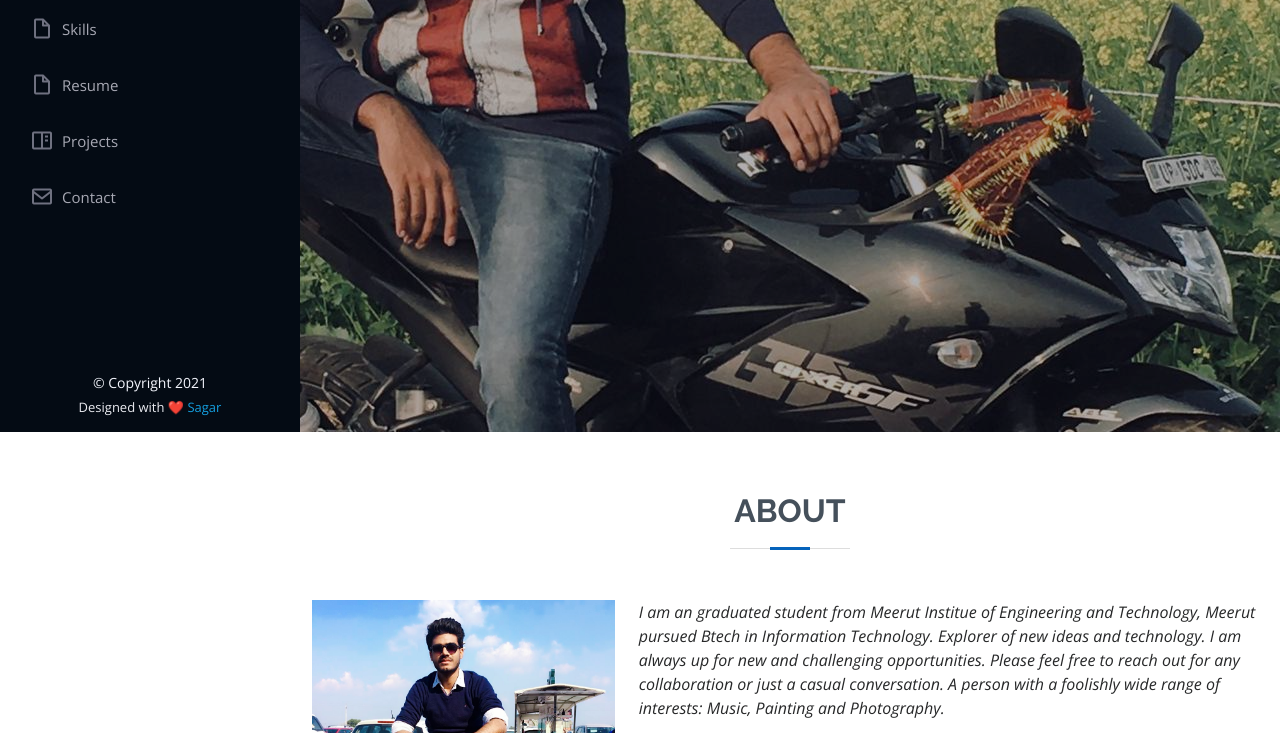
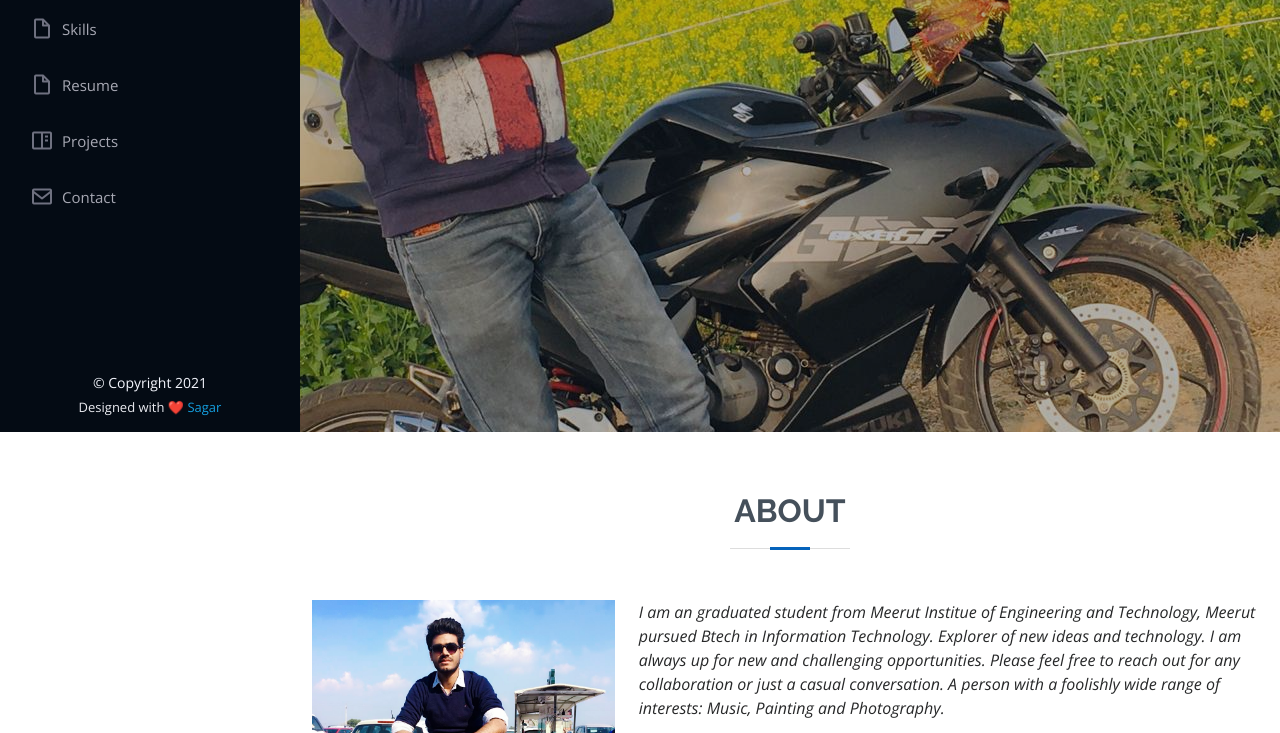
Before and after one commit to sagar-hackk/Sagar-hackk, a plain HTML site: page index.html in a window 1280 px wide. Shown: the part 368-1101 px from the top of the page. Drawn offline with nearby package versions, Linux system fonts and the light colour scheme; files whose address does not match are found by name.

Commit message:
third commit

```diff
--- a/assets/css/style.css
+++ b/assets/css/style.css
@@ -216,7 +216,7 @@ h1, h2, h3, h4, h5, h6 {
 #hero {
   width: 100%;
   height: 100vh;
-  background: url("../img/34.jpeg") top center;
+  background: url("../img/2.jpeg") top center;
   background-size: cover;
 
 
```
Also changed, not shown: assets/img/2.jpeg (added).
